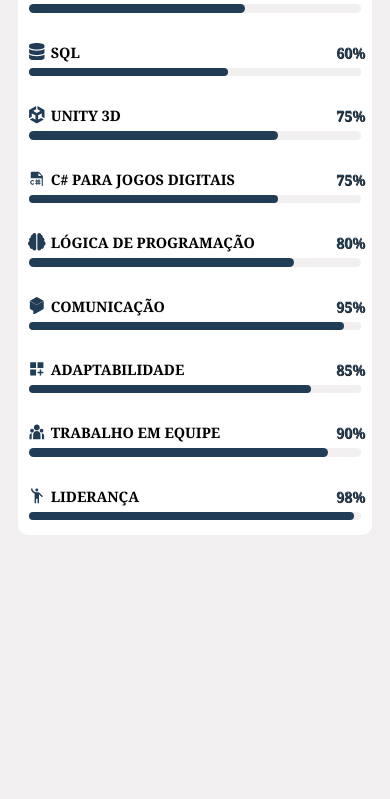
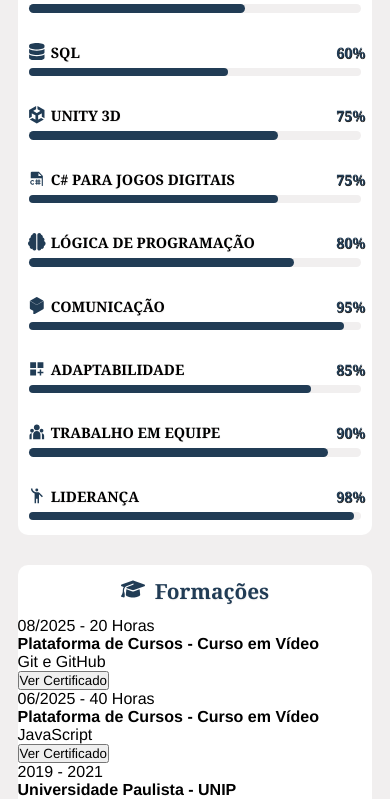
Before and after one commit to samuelgarciamoreira1985/Portfolio, a React (Vite) app in the folder portfolio/portfolio-front/: page / in a window 390 px wide. Shown: the part 1156-1955 px from the top of the page. Before the commit the page ends 1721 px from the top, so only its background shows below. Built offline with nearby package versions, Linux system fonts and the light colour scheme.

Commit message:
commit inicio formations

```diff
--- /dev/null
+++ b/portfolio/portfolio-front/data/listFormations.json
@@ -0,0 +1,38 @@
+    [
+        {
+            "id": 1,
+            "period": "08/2025 - 20 Horas",
+            "institution": "Plataforma de Cursos - Curso em Vídeo",
+            "course": "Git e GitHub"
+        },
+        {
+            "id": 2,
+            "period": "06/2025 - 40 Horas",
+            "institution": "Plataforma de Cursos - Curso em Vídeo",
+            "course": "JavaScript"
+        },
+        {
+            "id": 3,
+            "period": "2019 - 2021",
+            "institution": "Universidade Paulista - UNIP",
+            "course": "Análise e Desenvolvimento de Sistemas"
+        },
+        {
+            "id": 4,
+            "period": "10/2019 - 94,5 Horas",
+            "institution": "Plataforma de Cursos - Udemy",
+            "course": "Jogos 2D com Unity + C#"
+        },
+        {
+            "id": 5,
+            "period": "08/2019 - 5 Horas",
+            "institution": "Plataforma de Cursos - Udemy",
+            "course": "Desenvolvimento de Sistemas com C#"
+        },
+        {
+            "id": 6,
+            "period": "2001",
+            "institution": "Bit Company",
+            "course": "Delphi - Básico ao Avançado"
+        }
+    ]
--- a/portfolio/portfolio-front/src/App.jsx
+++ b/portfolio/portfolio-front/src/App.jsx
@@ -2,6 +2,7 @@
 import MainMenu from './components/MainMenu/MainMenu'
 import PersonalRecord from './components/PersonalRecord/PersonalRecord'
 import Skills from './components/Skills/Skills'
+import Formations from './components/Formations/Formations'
 //CSS
 import './App.css'
 
@@ -13,6 +14,7 @@ function App() {
       <MainMenu/>
       <PersonalRecord/>
       <Skills/>
+      <Formations/>
     </div>
 
   )
--- /dev/null
+++ b/portfolio/portfolio-front/src/components/Formations/Formations.css
@@ -0,0 +1,61 @@
+.container-formations {
+    width: 100vw;
+}
+
+/* *************MEDIA QUERIES************** */
+
+            /*
+             MOBILE - ATÉ 768px
+             TABLET - 768px até 1024px
+             DESKTOP - 1024px até 1200px
+             GRANDES TELAS - ACIMA DE 1200PX
+            */
+
+@media screen and (max-width: 768px) { /* CELULARES */
+
+    .sub-container-formations {
+        display: flex;
+        flex-direction: column;
+        background-color: white;
+        width: 91vw;
+        height: 100%;
+        justify-self: center;
+        margin-top: 20px;
+        border-radius: 10px;
+        margin-bottom: 30px;
+    }
+
+    .title-formations {
+        display: flex;
+        flex-direction: row;
+        gap: 10px;
+        justify-content: center;
+        padding: 12px;
+    }
+
+    .title-formations span {
+        font-size: 1.3rem;
+        font-family: Cambria, Cochin, Georgia, Times, 'Times New Roman', serif;
+        font-weight: 600;
+        color: #213c55;
+        text-shadow: .5px .5px 1px #f1efef;
+    }
+
+    .icon-title-formations {
+        font-size: 1.5rem;
+        color: #213c55;
+    }
+
+}
+
+@media screen and (min-width: 768px) and (max-width: 1024px) { /* TABLETS */
+
+}
+
+@media screen and (min-width: 1024px) and (max-width: 1200px) { /* DESKTOP */
+
+}
+
+@media screen and (min-width: 1200px) { /* GRANDES TELAS */
+
+}
--- /dev/null
+++ b/portfolio/portfolio-front/src/components/Formations/Formations.jsx
@@ -0,0 +1,41 @@
+// CSS
+import "./Formations.css"
+// JSON
+import list_Formations from "../../../data/listFormations.json"
+// ÍCONES
+import { FaGraduationCap } from "react-icons/fa6";
+
+const Formations = () => {
+
+  return (
+
+    <div className="container-formations">
+
+        <div className="sub-container-formations">
+
+            <div className="title-formations">
+                <FaGraduationCap className="icon-title-formations"/>
+                <span style={{userSelect:"none"}}>Formações</span>
+            </div>
+
+            <div className="details-formations">
+
+                {list_Formations && list_Formations?.map(itemFormation => (
+                <div className="items-formations" key={itemFormation.id}>
+                    <p>{itemFormation.period}</p>
+                    <h4>{itemFormation.institution}</h4>
+                    <p>{itemFormation.course}</p>
+                    <button type="button">Ver Certificado</button>
+                </div>
+                ))}
+
+            </div>
+
+        </div>
+
+    </div>
+
+  )
+}
+
+export default Formations
```
